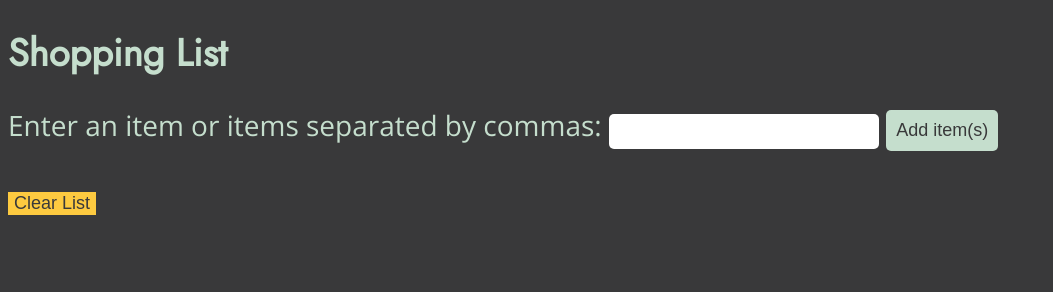
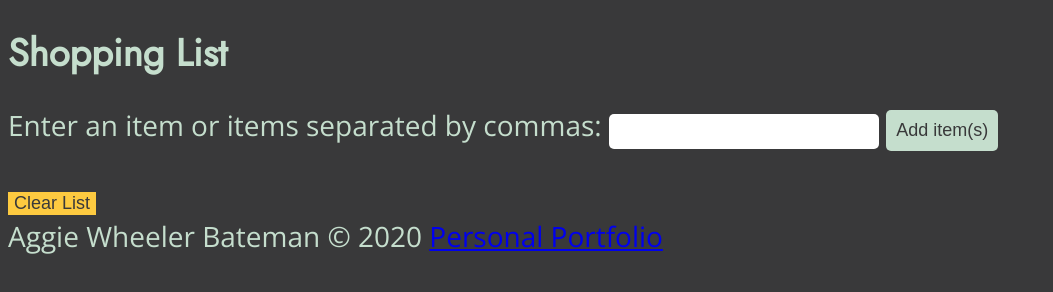
Before and after one commit to aggiewb/shopping-list, a plain HTML site: page index.html in a window 1280 px wide. Shown: the whole page, without its empty margins (0-1053 px from the left). Drawn offline with nearby package versions, Linux system fonts and the light colour scheme.

Commit message:
Add html footer element with js that set the innerHTML

```diff
--- a/index.html
+++ b/index.html
@@ -17,6 +17,7 @@
         <p id="user-warning"></p>
         <ul></ul>
         <button>Clear List</button>
+        <footer></footer>
         <script src="js/shopping-list.js"></script>
     </body>
 </html>
--- a/js/shopping-list.js
+++ b/js/shopping-list.js
@@ -45,3 +45,6 @@ function clearList(){
 
 document.querySelector('form').addEventListener('submit', addListItems);
 document.querySelector('button').addEventListener('click', clearList);
+
+var date = new Date();
+document.querySelector('footer').innerHTML = "Aggie Wheeler Bateman &copy; " +  date.getFullYear() + " <a href=\"https://www.aggiewheelerbateman.com\" target=\"_blank\">Personal Portfolio</a>";
```
